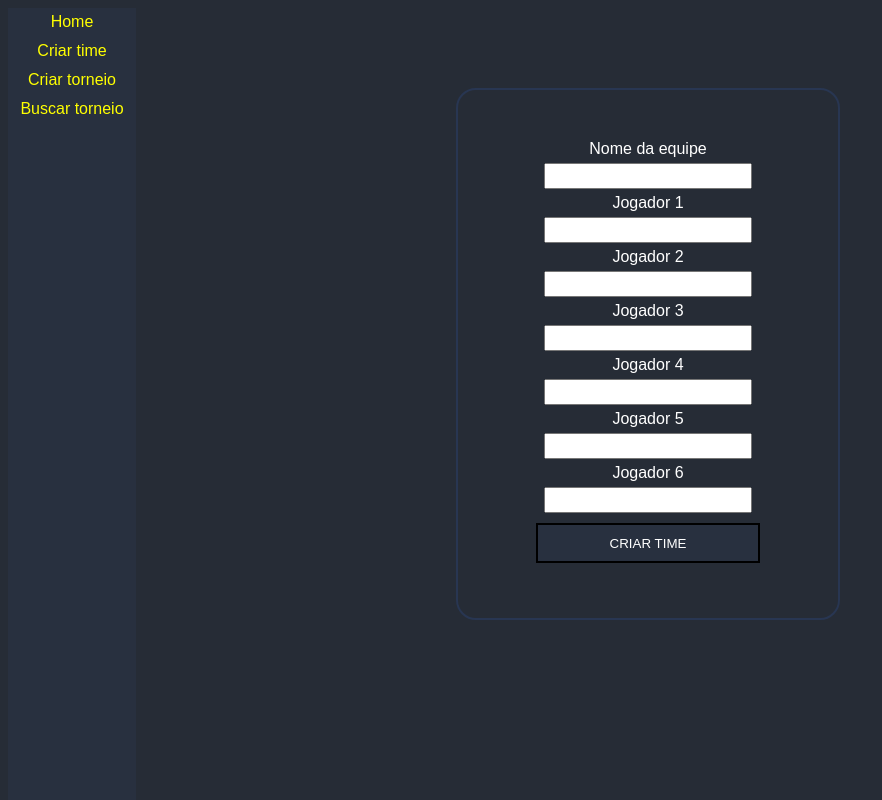
After one commit to wellSantos1334/CampeonatoCS, a PHP site: page /criarTime.html in a window 1280 px wide. The commit adds this page. Shown: the whole page, without its empty margins (0-882 px from the left). Run offline with PHP 8.4, Linux system fonts and the light colour scheme.

Commit message:
feat criarTime

```diff
--- a/buscarTorneio.html
+++ b/buscarTorneio.html
@@ -13,13 +13,14 @@
     <nav>
         <ul>
             <li><a href="index.html">Home</a></li>
+            <li><a href="criarTime.html">Criar time</a></li>
             <li><a href="criarTorneio.html">Criar torneio</a></li>
             <li><a href="buscarTorneio.html">Buscar torneio</a></li>
         </ul>
     </nav>
 
     <section>
-        <form action="" method="GET" id="formCriarTorneio">
+        <form action="" method="POST" class="formGeral">
             <label>Digite o nome do torneio:</label><br>
             <input type="text" name="nomeTorneio" required> <br>
         </form>
--- /dev/null
+++ b/criarTime.html
@@ -0,0 +1,41 @@
+<!DOCTYPE html>
+<html lang="pt-BR">
+<head>
+    <base href="/CampeonatoCS/">
+    <meta charset="UTF-8">
+    <meta http-equiv="X-UA-Compatible" content="IE=edge">
+    <meta name="viewport" content="width=device-width, initial-scale=1.0">
+    <title>Criar time</title>
+    <link rel="stylesheet" href="estilo/style.css">
+</head>
+<body>
+    <nav>
+        <ul>
+            <li><a href="index.html">Home</a></li>
+            <li><a href="criarTime.html">Criar time</a></li>
+            <li><a href="criarTorneio.html">Criar torneio</a></li>
+            <li><a href="buscarTorneio.html">Buscar torneio</a></li>
+        </ul>
+    </nav>
+
+    <section>
+        <form action="php/criarTime.php" method="POST" class="formGeral">
+            <label>Nome da equipe</label>
+            <input type="text" name="nomeEquipe" required>
+            <label>Jogador 1</label>
+            <input type="text" name="j1" required>
+            <label>Jogador 2</label>
+            <input type="text" name="j2" required>
+            <label>Jogador 3</label>
+            <input type="text" name="j3" required>
+            <label>Jogador 4</label>
+            <input type="text" name="j4" required>
+            <label>Jogador 5</label>
+            <input type="text" name="j5" required>
+            <label>Jogador 6</label>
+            <input type="text" name="j6">
+            <input type="submit" value="CRIAR TIME" class="botaoCriar">
+        </form>
+    </section>
+</body>
+</html>
--- a/criarTorneio.php
+++ b/criarTorneio.html
@@ -2,7 +2,6 @@
 <html lang="pt-BR">
 
 <head>
-    <base href="/CampeonatoCS/">
     <meta charset="UTF-8">
     <meta http-equiv="X-UA-Compatible" content="IE=edge">
     <meta name="viewport" content="width=device-width, initial-scale=1.0">
@@ -14,20 +13,21 @@
     <nav>
         <ul>
             <li><a href="index.html">Home</a></li>
+            <li><a href="criarTime.html">Criar time</a></li>
             <li><a href="criarTorneio.html">Criar torneio</a></li>
             <li><a href="buscarTorneio.html">Buscar torneio</a></li>
         </ul>
     </nav>
 
     <section>
-        <form action="php/criarTorneio.php" method="GET" id="formCriarTorneio">
+        <form action="php/criarTorneio.php" method="POST" class="formGeral">
             <label>Nome do Torneio:</label><br>
             <input type="text" name="nomeTorneio" required> <br>
             <label>Premiação:</label><br>
             <input type="text" name="premiacao" required> <br>
             <label>Data de ínicio:</label><br>
             <input type="date" name="dataInicio" required> <br>
-            <input type="submit" value="CRIAR TORNEIO" id="botaoCriar">
+            <input type="submit" value="CRIAR TORNEIO" class="botaoCriar">
         </form>
     </section>
 </body>
--- a/estilo/style.css
+++ b/estilo/style.css
@@ -65,9 +65,9 @@ input:focus {
 }
 
 /* Estilização do botão "criar torneio" */
-#botaoCriar {
+.botaoCriar {
     background-color: #28303F;
-    width: 200px;
+    width: 80%;
     height: 40px;
     border: solid 2px;
     border-color: black;
@@ -75,19 +75,19 @@ input:focus {
 }
 
 /* Hover no botão "criar torneio" */
-#botaoCriar:hover {
+.botaoCriar:hover {
     background-color: yellow;
     color: black;
     cursor: pointer;
 }
 
 /* Estilização dos elementos do formulário "criarTorneio" */
-#formCriarTorneio {
+.formGeral {
     border: solid 2px;
     border-radius: 20px;
     border-color: #283652;
     text-align: center;
-    height: 300px;
+    height: 20%;
     padding: 50px;
     margin-top: 80px;
 }
--- a/index.html
+++ b/index.html
@@ -13,6 +13,7 @@
     <nav>
         <ul>
             <li><a href="index.html">Home</a></li>
+            <li><a href="criarTime.html">Criar time</a></li>
             <li><a href="criarTorneio.html">Criar torneio</a></li>
             <li><a href="buscarTorneio.html">Buscar torneio</a></li>
         </ul>
--- a/php/conexao.php
+++ b/php/conexao.php
@@ -2,7 +2,7 @@
 $conexao = mysqli_connect('localhost', 'root', '', 'campeonatocs');
 
 if(!$conexao){
-    die("Connection Failed: " . mysqli_connect_error());
+    die("Connection Failed: " .mysqli_connect_error());
 } else {
     // echo "Database connected.";
 }
```
Also changed, not shown: php/criarTime.php (added, +23 -0 lines), php/criarTorneio.php (+27 -10 lines).
